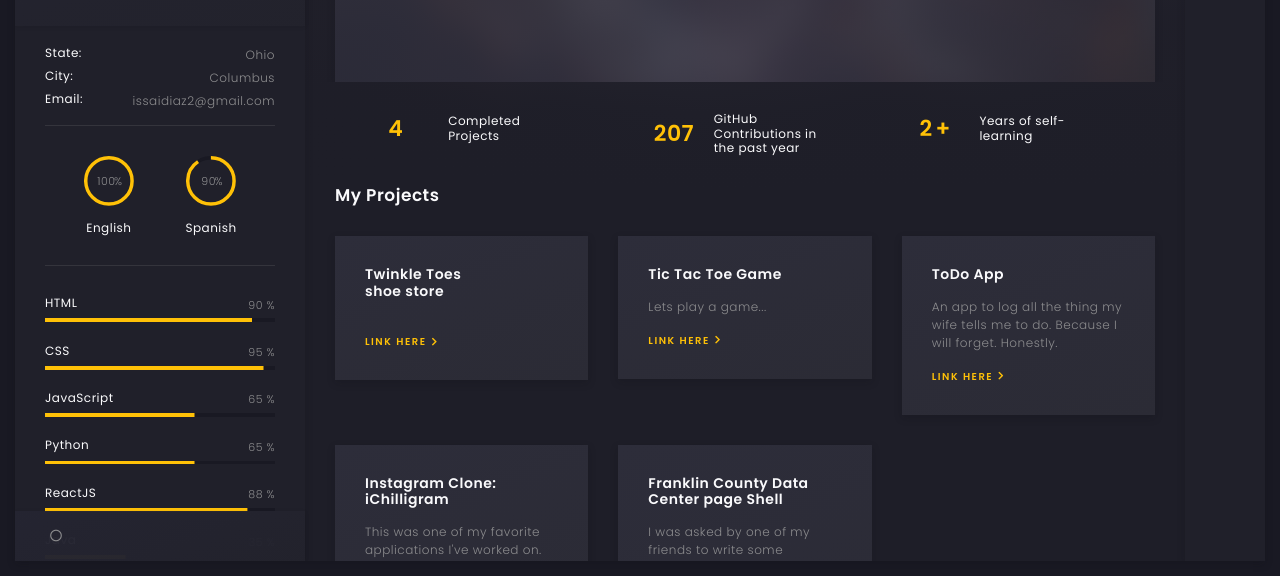
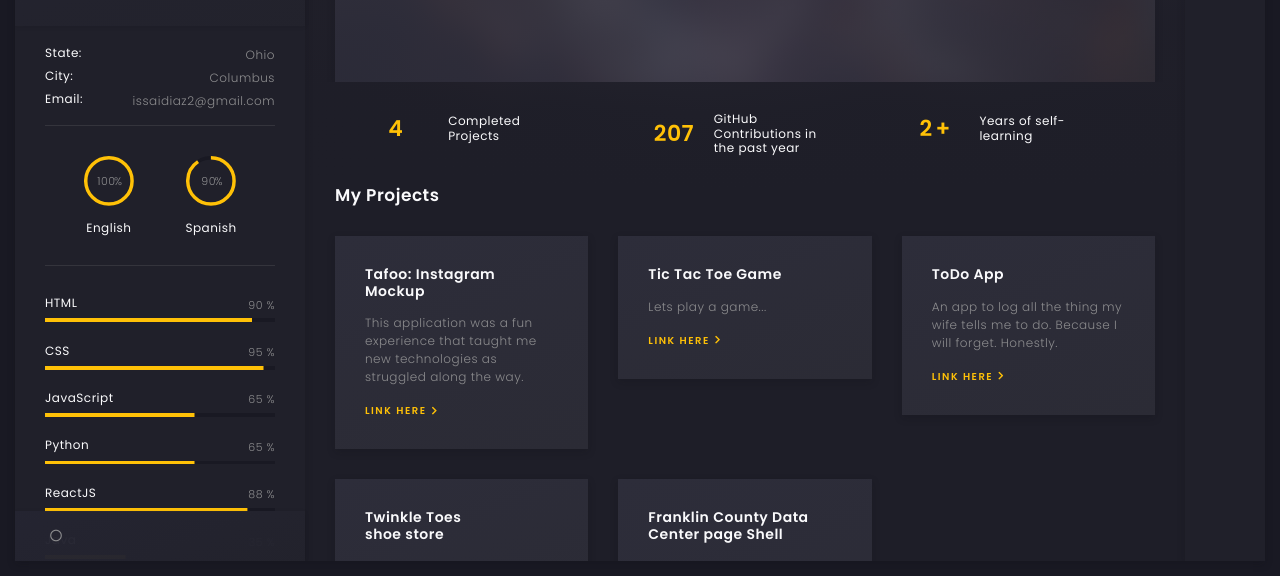
Before and after one commit to Jose-ND/josenieves-diaz-portfolio, a website: page index.html in a window 1280 px wide. Shown: the part 224-800 px from the top of the page. Drawn offline with nearby package versions, Linux system fonts and the light colour scheme.

Commit message:
added project Tafoo

```diff
--- a/index.html
+++ b/index.html
@@ -465,17 +465,16 @@
 
                   <!-- col -->
                   <div class="col-lg-4 col-md-6">
-
                     <!-- service -->
                     <div class="art-a art-service-icon-box">
                       <!-- service content -->
                       <div class="art-service-ib-content">
                         <!-- title -->
-                        <h5 class="mb-15">Twinkle Toes <br/> shoe store</h5>
+                        <h5 class="mb-15">Tafoo: Instagram Mockup</h5>
                         <!-- text -->
-                        <img style="max-width: 100px">
+                        <div class="mb-15">This application was a fun experience that taught me new technologies as struggled along the way.</div>
                         <!-- button -->
-                        <div class="art-buttons-frame"><a href="https://github.com/ichillous/twinkle-toes" class="art-link art-color-link art-w-chevron">Link here</a></div>
+                        <div class="art-buttons-frame"><a href="https://https://github.com/Jose-ND/Tafoo-instagram-mockup" class="art-link art-color-link art-w-chevron">Link Here</a></div>
                       </div>
                       <!-- service content end -->
                     </div>
@@ -528,17 +527,16 @@
 
                   <!-- col -->
                   <div class="col-lg-4 col-md-6">
-
                     <!-- service -->
                     <div class="art-a art-service-icon-box">
                       <!-- service content -->
                       <div class="art-service-ib-content">
                         <!-- title -->
-                        <h5 class="mb-15">Instagram Clone: iChilligram</h5>
+                        <h5 class="mb-15">Twinkle Toes <br/> shoe store</h5>
                         <!-- text -->
-                        <div class="mb-15">This was one of my favorite applications I've worked on.</div>
+                        <img style="max-width: 100px">
                         <!-- button -->
-                        <div class="art-buttons-frame"><a href="https://github.com/ichillous/iChilliGram" class="art-link art-color-link art-w-chevron">Link Here</a></div>
+                        <div class="art-buttons-frame"><a href="https://github.com/ichillous/twinkle-toes" class="art-link art-color-link art-w-chevron">Link here</a></div>
                       </div>
                       <!-- service content end -->
                     </div>
```
